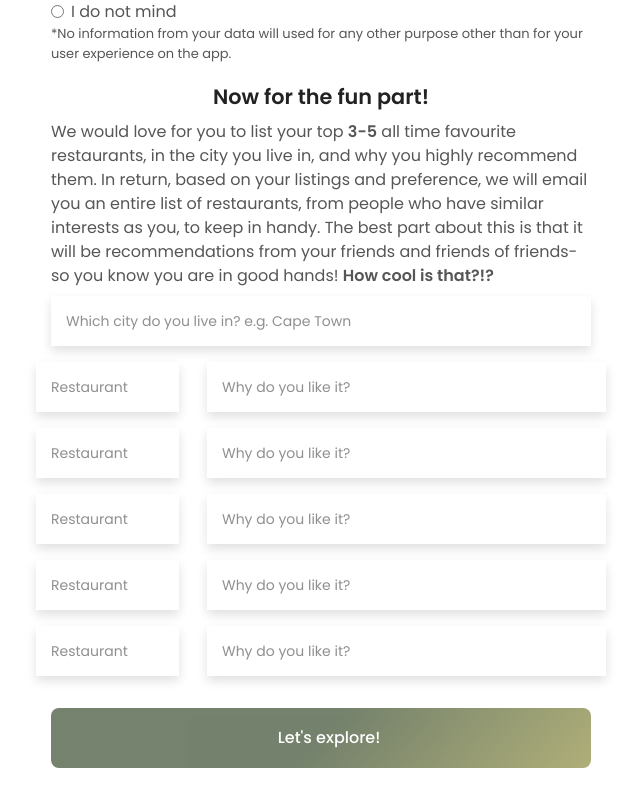
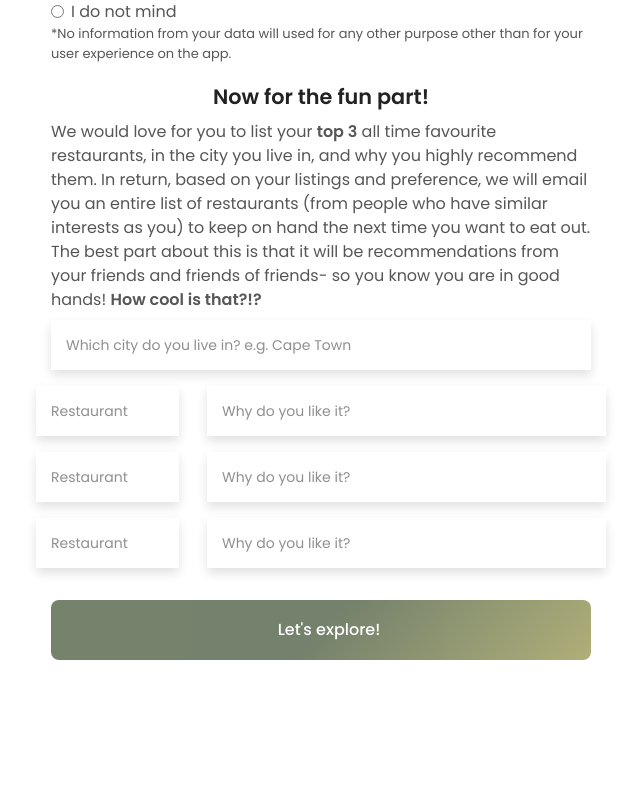
Before and after one commit to AlvinMugambi/travel-africa, a React (Create React App) app: page / in a window 1280 px wide. Shown: the part 3348-4154 px from the top of the page, without its empty margins (319-959 px from the left). Built offline with nearby package versions, Linux system fonts and the light colour scheme.

Commit message:
redeuce number of restaurants to 3 refactor wording

```diff
--- a/src/App.js
+++ b/src/App.js
@@ -250,7 +250,7 @@ function App() {
                                             <h4 style={{fontWeight: 600}}>Now for the fun part! </h4>
                                         </div>
                                         <label for="">
-                                        We would love for you to list your top <span style={{fontWeight: 600}}>3-5</span> all time favourite restaurants, in the city you live in, and why you highly recommend them. In return, based on your listings and preference, we will email you an entire list of restaurants, from people who have similar interests as you, to keep in handy. The best part about this is that it will be recommendations from your friends and friends of friends- so you know you are in good hands! <span style={{fontWeight: 600}}>How cool is that?!?</span></label>
+                                        We would love for you to list your <span style={{fontWeight: 600}}>top 3</span> all time favourite restaurants, in the city you live in, and why you highly recommend them. In return, based on your listings and preference, we will email you an entire list of restaurants (from people who have similar interests as you) to keep on hand the next time you want to eat out. The best part about this is that it will be recommendations from your friends and friends of friends- so you know you are in good hands! <span style={{fontWeight: 600}}>How cool is that?!?</span></label>
                                         <div class="form-group">
                                             <input type="text" class="form-control" name="city" placeholder="Which city do you live in? e.g. Cape Town" required="required" onChange={(e) => setCity(e.target.value)} />
                                         </div>
@@ -266,14 +266,14 @@ function App() {
                                             <input style={{width: '25%'}} type="text" class="form-control" name="restaurant3" placeholder="Restaurant" required="required" onChange={(e) => setRestaurant3({...restaurant3, name: e.target.value})} />
                                             <input style={{width: '70%'}} type="text" class="form-control" name="restaurant3" placeholder="Why do you like it?" required="required" onChange={(e) => setRestaurant3({...restaurant3, reason: e.target.value})} />
                                         </div>
-                                        <div class="form-group row align-items-center" style={{justifyContent: 'space-between'}}>
+                                        {/* <div class="form-group row align-items-center" style={{justifyContent: 'space-between'}}>
                                             <input style={{width: '25%'}} type="text" class="form-control" name="restaurant4" placeholder="Restaurant" required="required" onChange={(e) => setRestaurant4({...restaurant4, name: e.target.value})} />
                                             <input style={{width: '70%'}} type="text" class="form-control" name="restaurant4" placeholder="Why do you like it?" required="required" onChange={(e) => setRestaurant4({...restaurant4, reason: e.target.value})} />
                                         </div>
                                         <div class="form-group row align-items-center" style={{justifyContent: 'space-between'}}>
                                             <input style={{width: '25%'}} type="text" class="form-control" name="restaurant5" placeholder="Restaurant" required="required" onChange={(e) => setRestaurant5({...restaurant5, name: e.target.value})} />
                                             <input style={{width: '70%'}} type="text" class="form-control" name="restaurant5" placeholder="Why do you like it?" required="required" onChange={(e) => setRestaurant5({...restaurant5, reason: e.target.value})} />
-                                        </div>
+                                        </div> */}
                                         {/* <div class="form-group" style={{marginTop: 50}}>
                                             <input style={{height: '100px'}} type="text" class="form-control" name="comment" placeholder="Any feedback, comments or suggestions?" onChange={(e) => setComment(e.target.value)} />
                                         </div> */}
--- a/src/assets/css/style.css
+++ b/src/assets/css/style.css
@@ -830,14 +830,14 @@ img {
     width: 80vw;
   }
   .img {
-    height: 300px !important;
-  }
-}
-@media (max-width: 767px) {
+    height: 250px !important;
+  }
+}
+/* @media (max-width: 767px) {
   .img {
     height: 300px;
   }
-}
+} */
 
 @media (max-width: 767px){
   .reverse {
```
